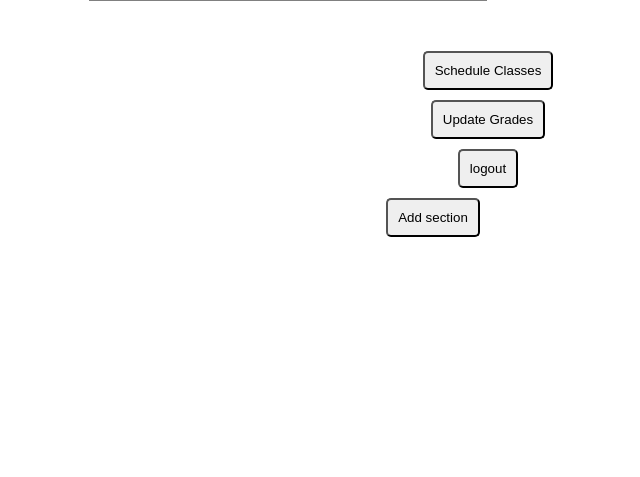
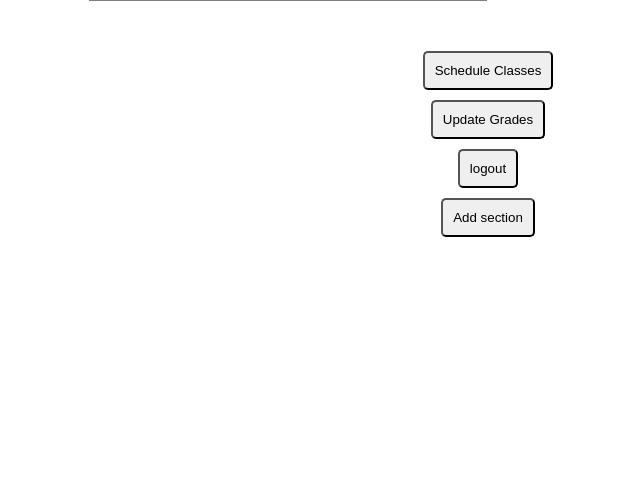
Before and after one commit to MASHOD0/CollegeCourseWare, a Flask app: page /teacher in a window 1280 px wide. Shown: the part 197-674 px from the top of the page, without its empty margins (352-992 px from the left). Run offline with Flask 2, Linux system fonts and the light colour scheme; the visitor is signed in with stand-in values (Sample User, id 1); data that the repository does not hold is empty; some libraries are stand-ins or nearby versions.

Commit message:
Update teacher.html

```diff
--- a/src/templates/teacher.html
+++ b/src/templates/teacher.html
@@ -62,7 +62,7 @@ Upcoming Classes
   <button class="float-left submit-button" style="border-radius: 5px; text-align: center;margin-left: 400px;margin-top: 10px; padding: 10px;">logout</button>
 </form>
 <form action="/update" class="inline">
-  <button class="float-left submit-button"style="border-radius: 5px; text-align: center;margin-left: 290px;margin-top: 10px; padding: 10px;" >Add section</button>
+  <button class="float-left submit-button"style="border-radius: 5px; text-align: center;margin-left: 400px;margin-top: 10px; padding: 10px;" >Add section</button>
 </form>
 
 {% endblock %}
```
